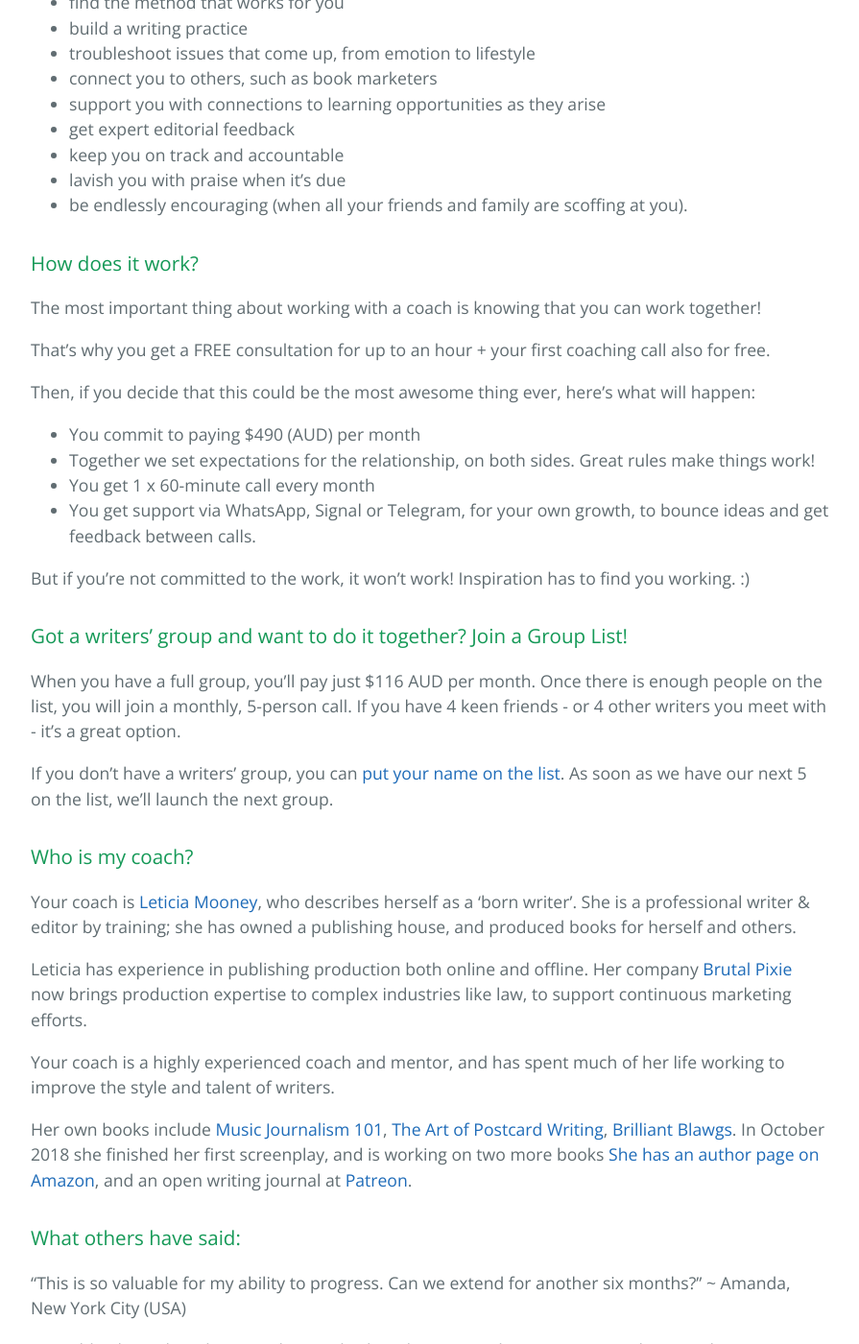
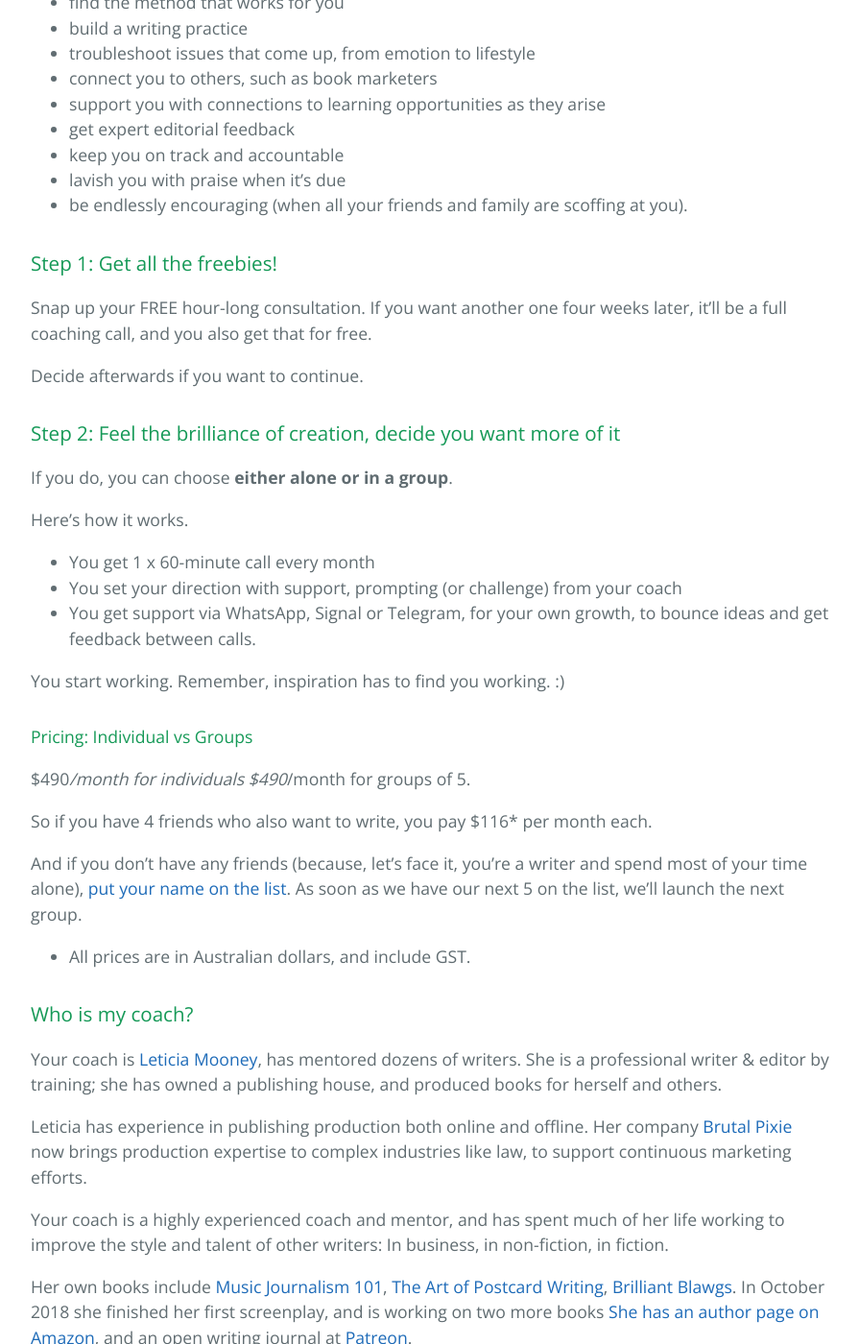
Before and after one commit to brutalpixie/BookCoach, a Jekyll site: the page built from index.md, in a window 1280 px wide and 1400 px high, scrolled down 629 px. Shown: the whole window at 96% size, without its empty margins (192-1087 px from the left). Built offline with Jekyll 4.4.1, drawn with Linux system fonts in a browser that asks for light colours; our own code applies the rules of GitHub Pages for plain Markdown files.

Commit message:
Make the text more friendly.

```diff
--- a/index.md
+++ b/index.md
@@ -19,34 +19,41 @@ The right coach will help you:
 * lavish you with praise when it's due
 * be endlessly encouraging (when all your friends and family are scoffing at you).
 
-### How does it work?
+### Step 1: Get all the freebies!
 
-The most important thing about working with a coach is knowing that you can work together!
+Snap up your FREE hour-long consultation. If you want another one four weeks later, it'll be a full coaching call, and you also get that for free.
 
-That's why you get a FREE consultation for up to an hour + your first coaching call also for free.
+Decide afterwards if you want to continue.
 
-Then, if you decide that this could be the most awesome thing ever, here's what will happen:
+### Step 2: Feel the brilliance of creation, decide you want more of it
 
-* You commit to paying $490 (AUD) per month
-* Together we set expectations for the relationship, on both sides. Great rules make things work!
+If you do, you can choose **either alone or in a group**.
+
+Here's how it works.
+
 * You get 1 x 60-minute call every month
+* You set your direction with support, prompting (or challenge) from your coach
 * You get support via WhatsApp, Signal or Telegram, for your own growth, to bounce ideas and get feedback between calls.
 
-But if you're not committed to the work, it won't work! Inspiration has to find you working. :)
+You start working. Remember, inspiration has to find you working. :)
 
-### Got a writers' group and want to do it together? Join a Group List!
+#### Pricing: Individual vs Groups
+$490*/month for individuals
+$490*/month for groups of 5.
 
-When you have a full group, you'll pay just $116 AUD per month. Once there is enough people on the list, you will join a monthly, 5-person call. If you have 4 keen friends - or 4 other writers you meet with - it's a great option.
+So if you have 4 friends who also want to write, you pay $116* per month each.
 
-If you don't have a writers' group, you can [put your name on the list](https://brutalpixie.typeform.com/to/n55yGQ). As soon as we have our next 5 on the list, we'll launch the next group.
+And if you don't have any friends (because, let's face it, you're a writer and spend most of your time alone), [put your name on the list](https://brutalpixie.typeform.com/to/n55yGQ). As soon as we have our next 5 on the list, we'll launch the next group.
+
+* All prices are in Australian dollars, and include GST.
 
 ### Who is my coach?
 
-Your coach is [Leticia Mooney](http://biodagar.com/about), who describes herself as a 'born writer'. She is a professional writer & editor by training; she has owned a publishing house, and produced books for herself and others.
+Your coach is [Leticia Mooney](http://biodagar.com/about), has mentored dozens of writers. She is a professional writer & editor by training; she has owned a publishing house, and produced books for herself and others.
 
 Leticia has experience in publishing production both online and offline. Her company [Brutal Pixie](https://brutalpixie.com) now brings production expertise to complex industries like law, to support continuous marketing efforts.
 
-Your coach is a highly experienced coach and mentor, and has spent much of her life working to improve the style and talent of writers.
+Your coach is a highly experienced coach and mentor, and has spent much of her life working to improve the style and talent of other writers: In business, in non-fiction, in fiction.
 
 Her own books include [Music Journalism 101](https://www.amazon.com/Music-Journalism-101-definitive-established/dp/0992283701), [The Art of Postcard Writing](https://www.amazon.com/Art-Postcard-Writing-Better-Travel/dp/0646903616), [Brilliant Blawgs](http://brutalpixie.com/brilliant-blawgs-playbook-creating-maintaining-strategic-blogs-clients-prospects-love). In October 2018 she finished her first screenplay, and is working on two more books [She has an author page on Amazon](https://www.amazon.com/Leticia-Supple/e/B071GTJNC9), and an open writing journal at [Patreon](http://patreon.com/biodagar).
 
```
